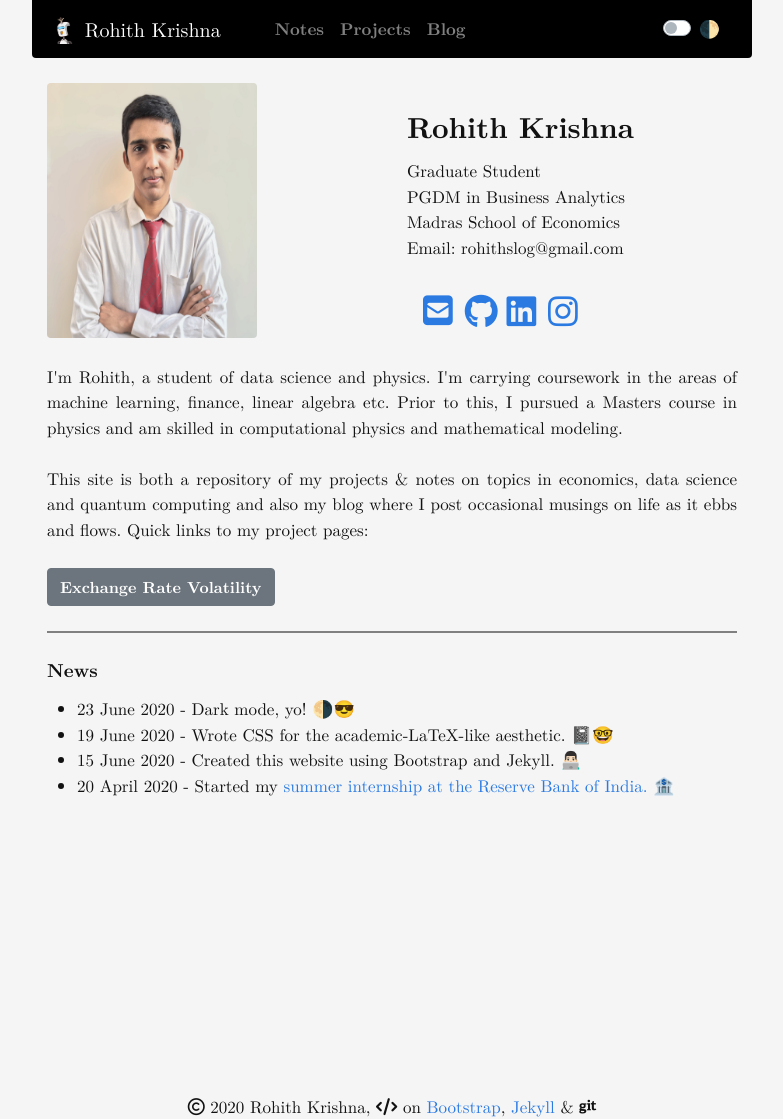
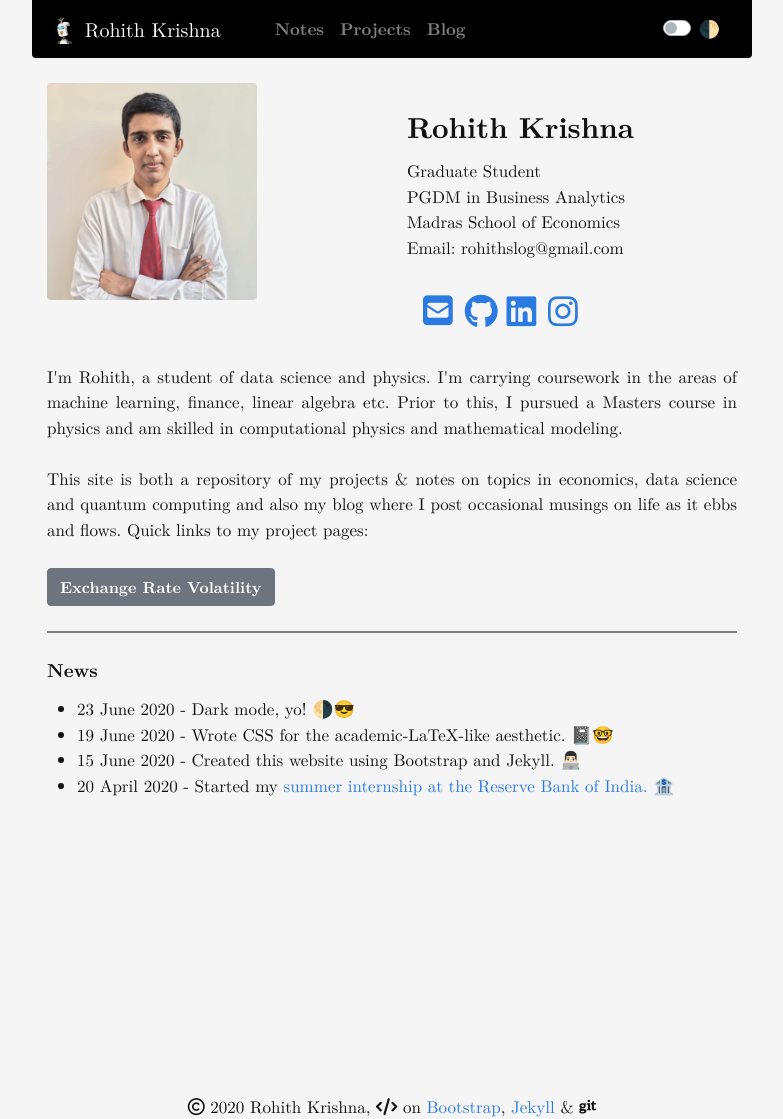
Before and after one commit to rohithmay/rohithmay.github.io, a Jekyll site: the page built from index.md, in a window 1280 px wide. Shown: the whole page, without its empty margins (248-1031 px from the left). Built offline with Jekyll 4.4.1, drawn with Linux system fonts in a browser that asks for light colours; nearby versions of some CDN libraries; a style sheet for code colours, icons or effects is not loaded.

Commit message:
Update index.md

```diff
--- a/index.md
+++ b/index.md
@@ -8,7 +8,7 @@
           <div class="row">
 
 
-                  <div class="col ml-auto d-flex align-items-right">
+                  <div class="col ml-auto d-block align-items-center">
                       <img style="margin: 0px 0 0px 0;"
                            id="gravatar-img"
                            src="images/bio-photo.jpg"
```
